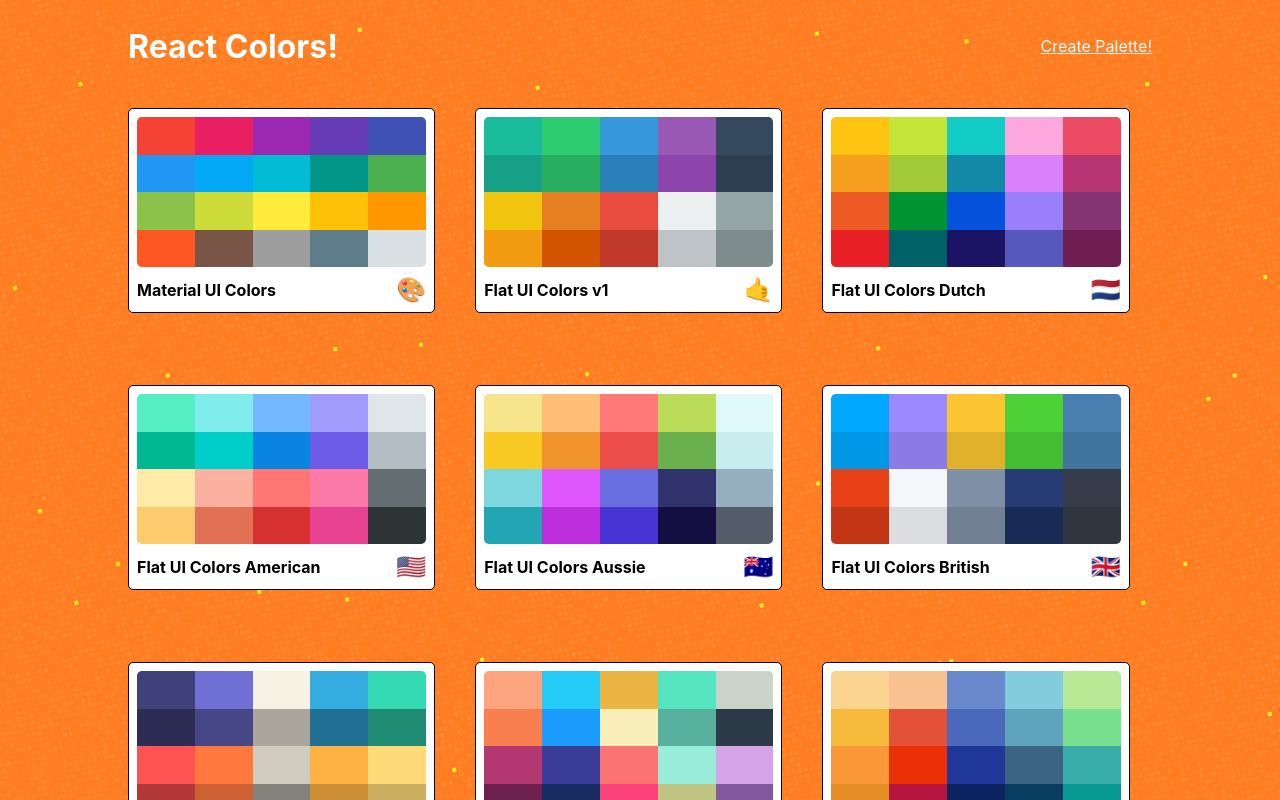
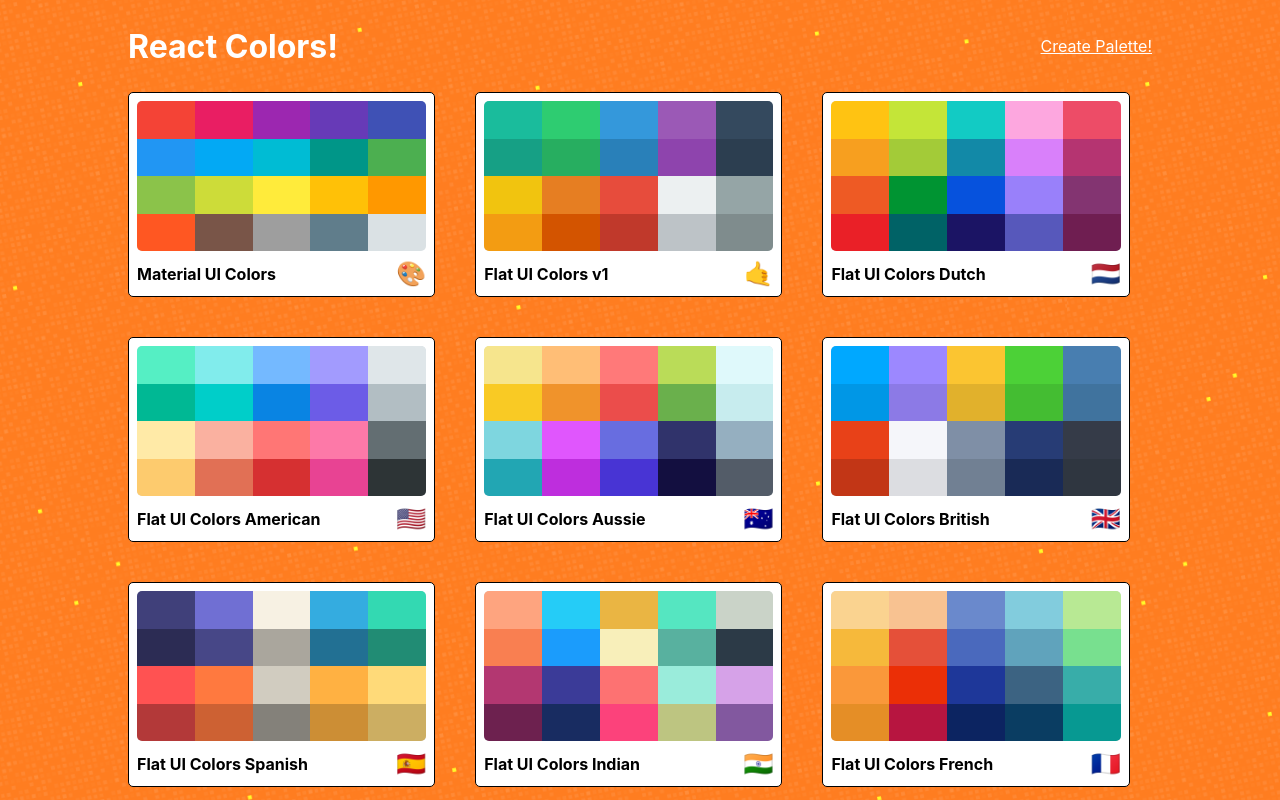
Before and after one commit to TucciAlessandro/Massive_Color, a React (Create React App) app: page / in a window 1280 px wide. Built offline with nearby package versions, Linux system fonts and the light colour scheme.

Commit message:
animate palette deletion

```diff
--- a/src/components/PaletteList.js
+++ b/src/components/PaletteList.js
@@ -1,9 +1,9 @@
 import React, { Component } from "react";
-import {Link} from 'react-router-dom'
+import { Link } from "react-router-dom";
 import MiniPalette from "../components/MiniPalette";
+import { CSSTransition, TransitionGroup } from "react-transition-group";
 import { withStyles } from "@material-ui/styles";
-import styles from '../styles/PaletteListStyles'
-
+import styles from "../styles/PaletteListStyles";
 
 class PaletteList extends Component {
   goToPalette(id) {
@@ -17,11 +17,12 @@
         <div className={classes.container}>
           <nav className={classes.nav}>
             <h1 className={classes.heading}>React Colors!</h1>
-            <Link to='/palette/new'>Create Palette!</Link>
+            <Link to="/palette/new">Create Palette!</Link>
           </nav>
-          <div className={classes.palettes}>
+
+            <TransitionGroup className={classes.palettes}>
               {palettes.map((palette) => (
-              <p>
+                <CSSTransition key={palette.id} classNames='fade' timeout={500}>
                   <MiniPalette
                     {...palette}
                     handleClick={() => this.goToPalette(palette.id)}
@@ -29,9 +30,10 @@
                     key={palette.id}
                     id={palette.id}
                   />
-              </p>
+                  </CSSTransition>
               ))}
-          </div>
+            </TransitionGroup>
+
         </div>
       </div>
     );
--- a/src/styles/PaletteListStyles.js
+++ b/src/styles/PaletteListStyles.js
@@ -2,6 +2,15 @@
 import bg from "./bg.svg";
 
 export default {
+  '@global' :{
+    '.fade-exit':{
+      opacity: 1
+    },
+    '.fade-exit-active':{
+      opacity: 0,
+      transition: 'opacity 0.5s ease-out'
+    },
+  },
   root: {
     backgroundColor: "#ffab0f",
     height: "100vh",
```
Lines whose indentation alone changed are shown as unchanged.
